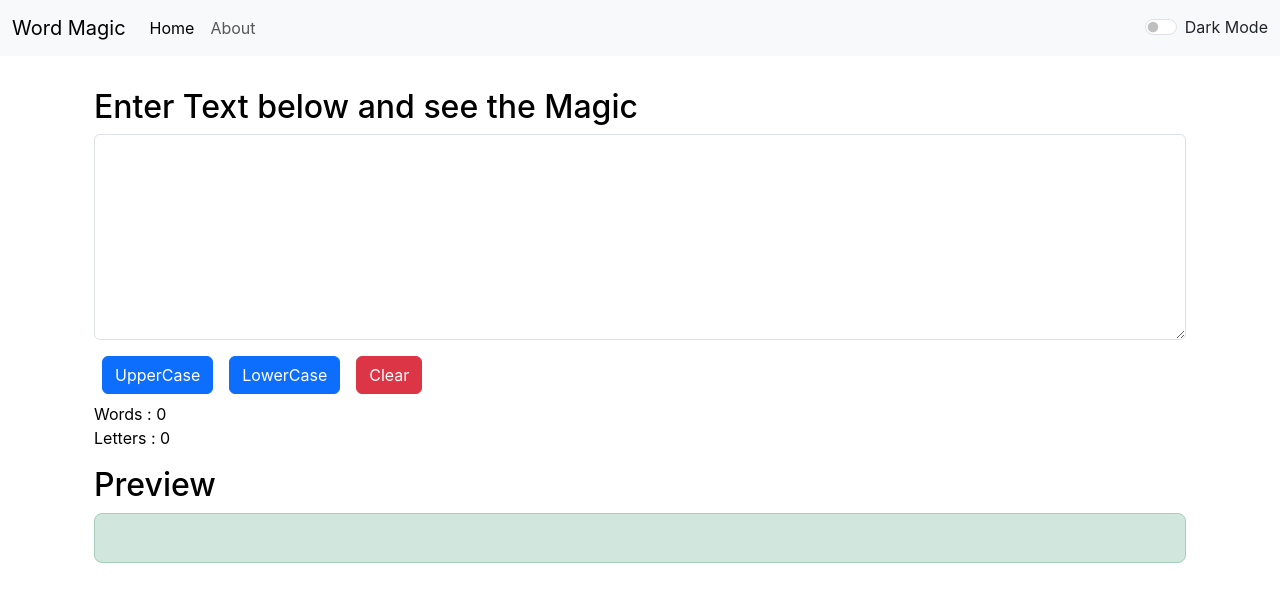
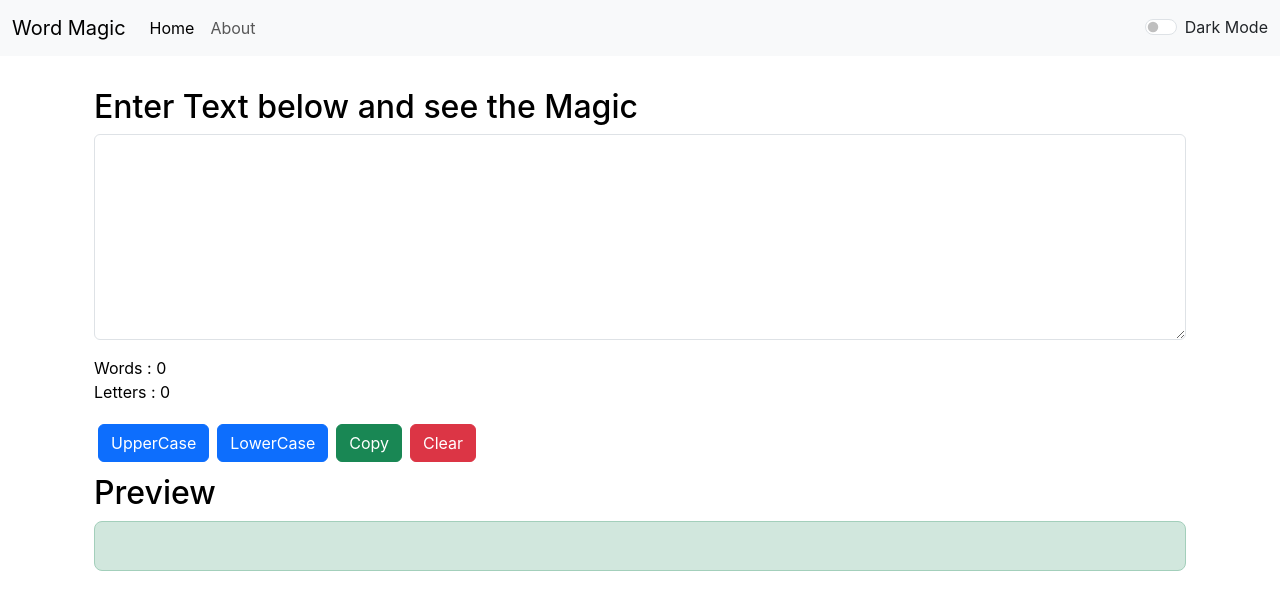
Before and after one commit to dev-harsh/WordMagic, a React (Create React App) app: page / in a window 1280 px wide. Shown: the top 610 px of the page. Built offline with nearby package versions, Linux system fonts and the light colour scheme.

Commit message:
added Copy feature

```diff
--- a/public/index.html
+++ b/public/index.html
@@ -11,7 +11,7 @@
     />
     <link rel="apple-touch-icon" href="%PUBLIC_URL%/logo192.png" />
     <link rel="manifest" href="%PUBLIC_URL%/manifest.json" />
-    <title>React App</title>
+    <title>Word Magic</title>
     <link href="https://cdn.jsdelivr.net/npm/bootstrap@5.3.0-alpha1/dist/css/bootstrap.min.css" rel="stylesheet" integrity="sha384-GLhlTQ8iRABdZLl6O3oVMWSktQOp6b7In1Zl3/Jr59b6EGGoI1aFkw7cmDA6j6gD" crossorigin="anonymous">
   </head>
   <body>
--- a/src/App.js
+++ b/src/App.js
@@ -17,8 +17,6 @@ function App() {
     }
   }
 
-
-
   return (
     <>
       <Navbar mode={theme} toggleMode={toggleMode}/>
--- a/src/Component/Navbar.css
+++ b/src/Component/Navbar.css
@@ -1,4 +1,4 @@
 .textArea{
-    padding: 2em;
+    padding: 2em 0px;
     min-height: 100vh;
 }
--- a/src/Component/TextArea.js
+++ b/src/Component/TextArea.js
@@ -28,6 +28,10 @@ export default function TextArea(props) {
         {
             return text.trim().split(" ").length;
         }
+    }
+
+    const copyText = () =>{
+        navigator.clipboard.writeText(text);
     }
 
 
@@ -73,18 +77,21 @@ export default function TextArea(props) {
                     </div>
                 </div>
 
-                <div className="container">
-                    <button type="button" className="btn btn-primary mx-2" onClick={upperCase}>UpperCase</button>
-                    <button type="button" className="btn btn-primary mx-2" onClick={lowerCase}>LowerCase</button>
-                    <button type="button" className="btn btn-danger mx-2" onClick={clear}>Clear</button>
-                </div>
-
                 <div className="container my-2">
                     <p>
                         Words : {wordCount()} <br/>
                         Letters : {text.trim().length}
                     </p>
+                </div>
 
+                <div className="container">
+                    <button type="button" className="btn btn-primary m-1 px" onClick={upperCase}>UpperCase</button>
+                    <button type="button" className="btn btn-primary m-1 px" onClick={lowerCase}>LowerCase</button>
+                    <button type="button" className="btn btn-success m-1 px" onClick={copyText}>Copy</button>
+                    <button type="button" className="btn btn-danger m-1 px" onClick={clear}>Clear</button>
+                </div>
+
+                <div className="container my-2">
                     <h2>Preview</h2>
                     <div className="p-3 text-success bg-success-subtle border border-success-subtle rounded-3">
                     <p>{text}</p>
```
